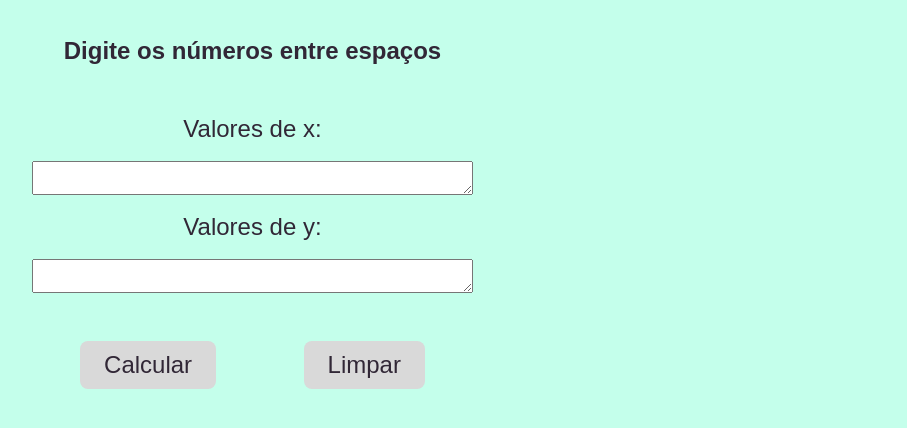
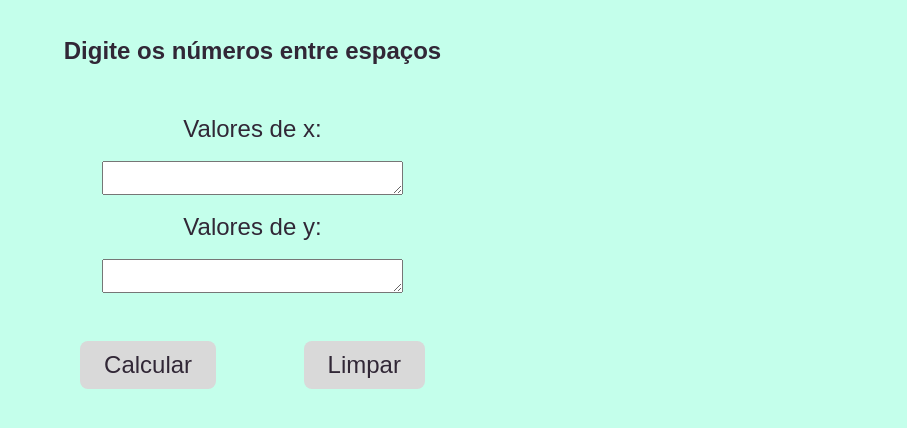
Before and after one commit to s-eiko/P2-Estatistica, a plain HTML site: page index.html in a window 1280 px wide. Shown: the part 98-526 px from the top of the page, without its empty margins (60-967 px from the left). Drawn offline with Linux system fonts and the light colour scheme.

Commit message:
Atualizar o index.html

```diff
--- a/index.html
+++ b/index.html
@@ -14,14 +14,14 @@
             <div class="colunaForm">
                 <div>
                     <label for="vX" class="texto">Valores de x:</label> <br>
-                    <textarea id="vX" cols="30" rows="1" value="" class="input"></textarea> <br>
+                    <textarea id="vX" cols="20" rows="1" value="" class="input"></textarea> <br>
                 </div>
                 <div id="msgErroX"></div>
             </div>
             <div class="colunaForm">
                 <div>
                     <label for="vY" class="texto">Valores de y:</label> <br>
-                    <textarea id="vY" cols="30" rows="1" value="" class="input"></textarea> <br>
+                    <textarea id="vY" cols="20" rows="1" value="" class="input"></textarea> <br>
                 </div>
                 <div id="msgErroY"></div>
             </div>
```
